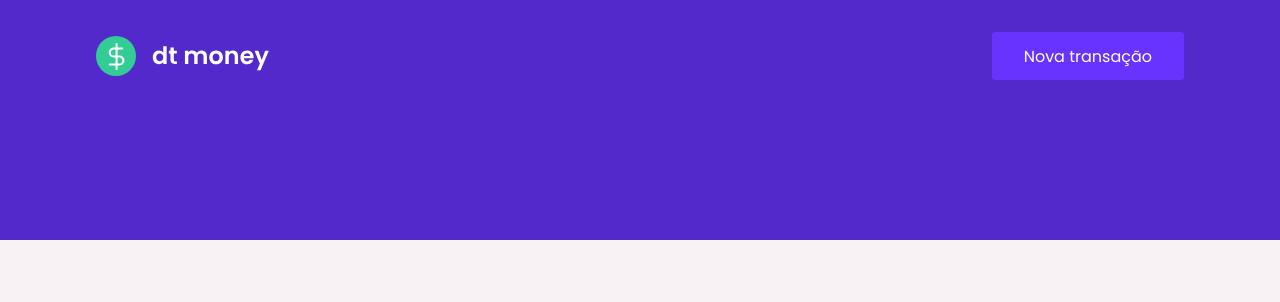
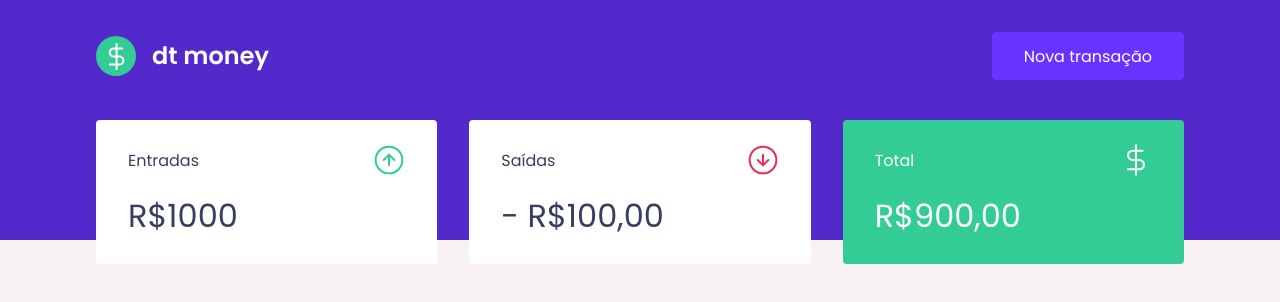
Before and after one commit to cinthia3301andrad/financas-pessoais-chapter-ii-Ignite, a React (Create React App) app: page / in a window 1280 px wide. Shown: the top 302 px of the page. Built offline with nearby package versions, Linux system fonts and the light colour scheme.

Commit message:
feat[✨]: add components dashboard and summary

```diff
--- a/src/App.tsx
+++ b/src/App.tsx
@@ -1,3 +1,4 @@
+import { Dashboard } from "./components/Dashboard";
 import { Header } from "./components/Header";
 import { GlobalStyle } from "./styles/global";
 
@@ -5,6 +6,7 @@ export function App() {
   return (
     <>
       <Header />
+      <Dashboard />
       <GlobalStyle />
     </>
   );
--- /dev/null
+++ b/src/components/Dashboard/index.tsx
@@ -0,0 +1,10 @@
+import { Summary } from "../Summary";
+import { Container } from "./styles";
+
+export function Dashboard() {
+  return (
+    <Container>
+      <Summary />
+    </Container>
+  );
+}
--- /dev/null
+++ b/src/components/Dashboard/styles.ts
@@ -0,0 +1,7 @@
+import styled from "styled-components";
+
+export const Container = styled.main`
+  max-width: 1120px;
+  margin: 0 auto;
+  padding: 2.5rem 1rem;
+`;
--- /dev/null
+++ b/src/components/Summary/index.tsx
@@ -0,0 +1,33 @@
+import { Container } from "./styles";
+
+import iconIncome from "../../assets/income.svg";
+import iconOutcome from "../../assets/outcome.svg";
+import iconTotal from "../../assets/total.svg";
+
+export function Summary() {
+  return (
+    <Container>
+      <div>
+        <header>
+          <p>Entradas</p>
+          <img src={iconIncome} alt="Entradas" />
+        </header>
+        <strong>R$1000</strong>
+      </div>
+      <div>
+        <header>
+          <p>Saídas</p>
+          <img src={iconOutcome} alt="Saidas" />
+        </header>
+        <strong>- R$100,00</strong>
+      </div>
+      <div className="highlight-background">
+        <header>
+          <p>Total</p>
+          <img src={iconTotal} alt="Total" />
+        </header>
+        <strong>R$900,00</strong>
+      </div>
+    </Container>
+  );
+}
--- /dev/null
+++ b/src/components/Summary/styles.ts
@@ -0,0 +1,34 @@
+import styled from "styled-components";
+
+export const Container = styled.div`
+  display: grid;
+  grid-template-columns: repeat(3, 1fr);
+  gap: 2rem;
+  margin-top: -10rem;
+
+  div {
+    background: var(--shape);
+    padding: 1.5rem 2rem;
+    border-radius: 0.25rem;
+    color: var(--text-title);
+
+    header {
+      display: flex;
+      align-items: center;
+      justify-content: space-between;
+    }
+
+    strong {
+      display: block;
+      margin-top: 1rem;
+      font-size: 2rem;
+      font-weight: 500;
+      line-height: 3rem;
+    }
+
+    &.highlight-background {
+      background: var(--green);
+      color: #fff;
+    }
+  }
+`;
```
